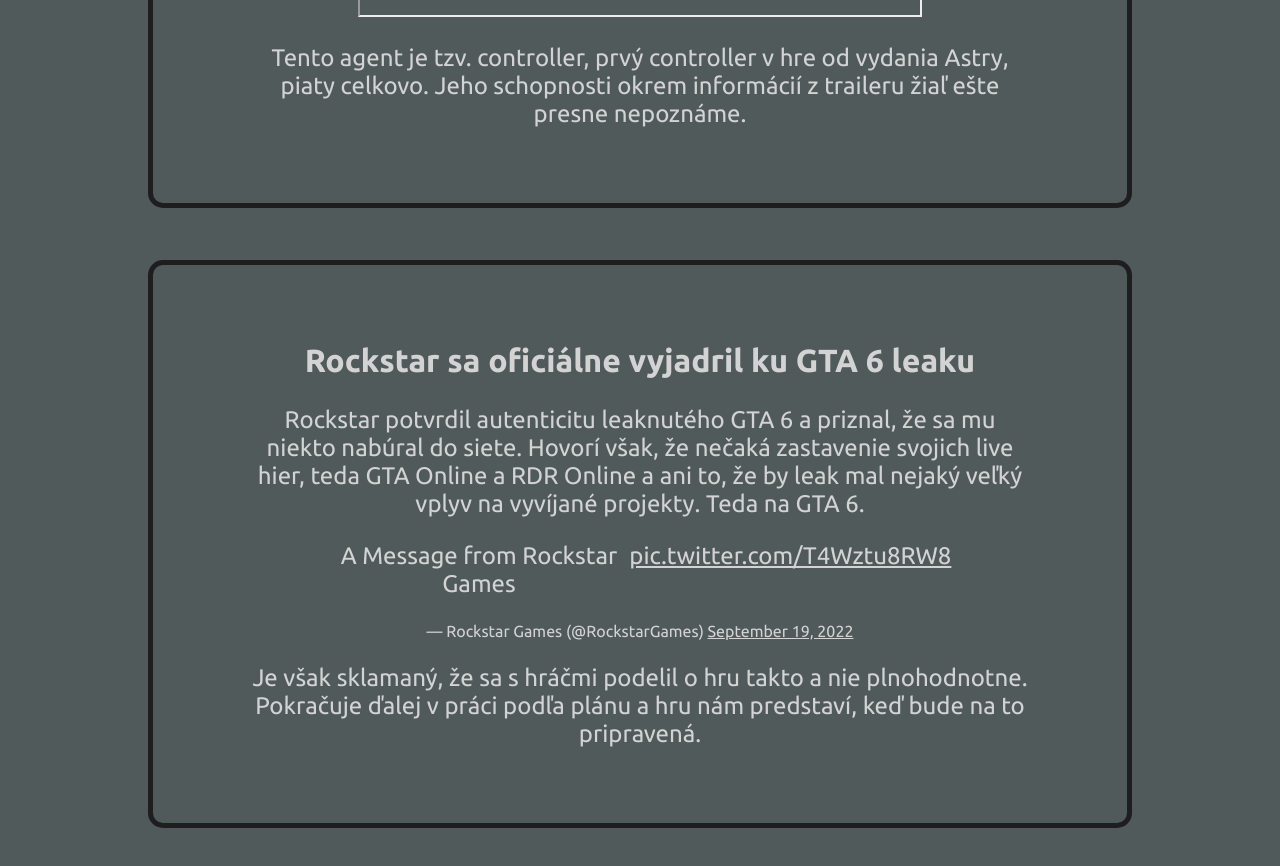
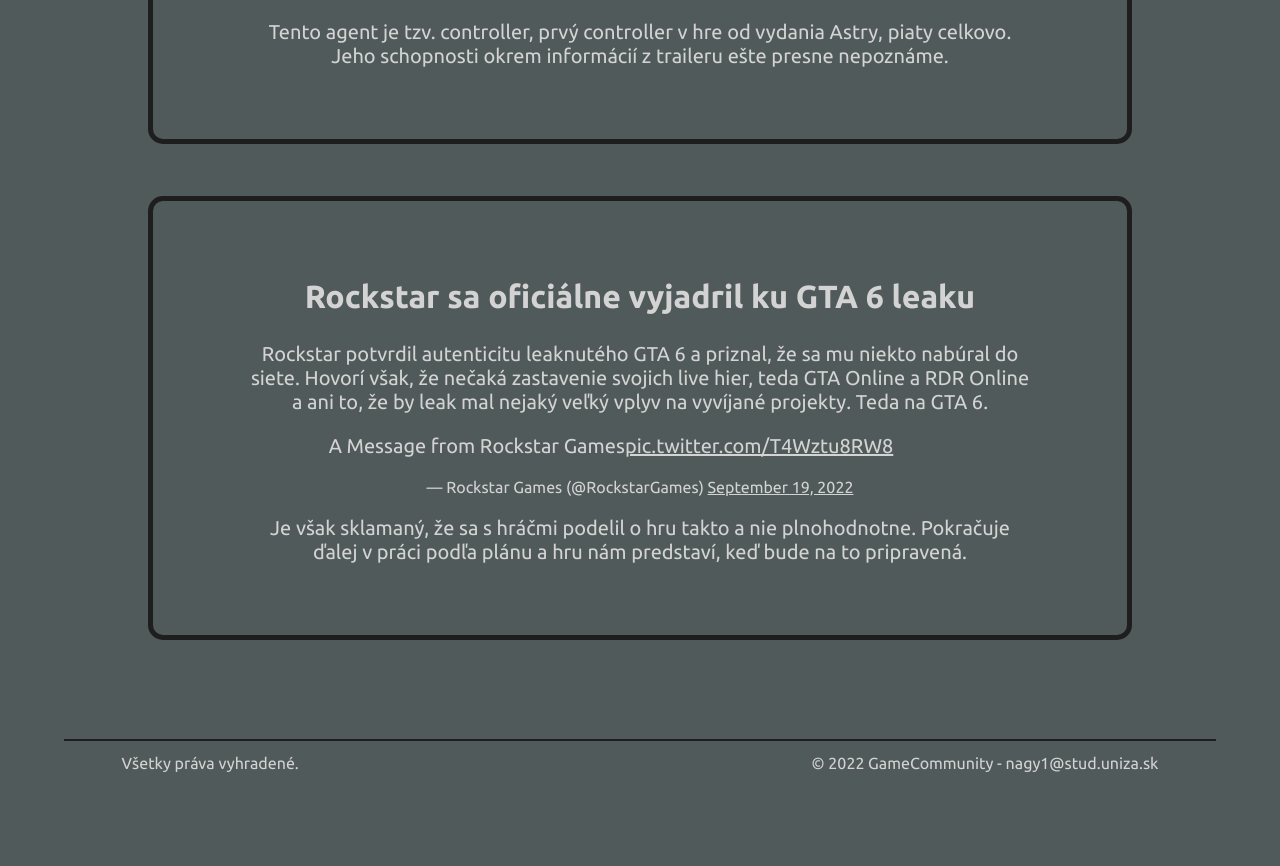
Before and after one commit to AduxN/VAII-Checkpoint1, a plain HTML site: page news.html in a window 1280 px wide. Shown: the part 1538-2404 px from the top of the page. After the commit the page ends 2318 px from the top, so only its background shows below. Drawn offline with Linux system fonts and the light colour scheme; grey boxes are pictures that could not be loaded.

Commit message:
jemne dizajnove upravy

```diff
--- a/css/news_reviews.css
+++ b/css/news_reviews.css
@@ -17,18 +17,20 @@ article {
     padding-bottom: 5%;
 }
 h2 {
+    text-align: center;
     font-size: 32px;
 }
 p {
     text-align: center;
-    font-size: 24px;
+    font-size: 20px;
 }
 p.review_text {
     text-align: justify;
+    font-size: 16px;
 }
 .review_img {
     border-radius: 2%;
     max-width: 80%;
-    margin-top: 64px;
+    margin-top: 16px;
     height: auto;
 }
--- a/css/offers.css
+++ b/css/offers.css
@@ -3,7 +3,7 @@
     flex-direction: column;
     justify-content: flex-start;
     list-style-type: none;
-    margin: 32px 24px;
+    margin: 48px 24px 160px;
 }
 .offer {
     font-size: 24px;
--- a/css/style.css
+++ b/css/style.css
@@ -67,6 +67,7 @@ h1 {
     padding-top: 24px;
     padding-bottom: 24px;
     font-size: 48px;
+    color: #1e1e1e;
 }
 p {
     display: flex;
@@ -86,3 +87,23 @@ iframe , .twitter-tweet {
     align-items: center;
     margin: auto;
 }
+footer {
+    margin-top: 48px;
+    margin-left: 5%;
+    margin-right: 5%;
+}
+hr {
+    height: 2px;
+    background-color: #1e1e1e;
+    border: none;
+}
+.footer_text {
+    display: flex;
+    justify-content: space-between;
+
+}
+.footer_text p {
+    padding: 0 5%;
+    margin: 5px 0 0;
+    font-size: 16px;
+}
--- a/news.html
+++ b/news.html
@@ -31,7 +31,7 @@
 
             <p>
                 Hra vyjde 2. decembra na PC a nové konzoly.
-                Bude fungovať na Frostbite engine v 4K/60fps.
+                Bude fungovať na Frostbite engine v 4K / 60fps.
                 Dostane nový fyzikálny systém, offline singleplayer kampaň a free obsah po vydaní.
             </p>
         </article>
@@ -39,8 +39,7 @@
         <article>
             <h2>Valorant dostáva nového agenta - Harbora</h2>
             <p>
-                Vlastným menom Varun Batra, Harbor prichádza z Indie,
-                a do hry dorazí v 18. októbra 2022.
+                Vlastným menom Varun Batra, Harbor prichádza z Indie, a do hry dorazí 18. októbra. Od predstavenia poslednej agentky Fade prešlo už takmer 5 mesiacov, čo je pre Valorant nezvyčajne dlho.
             </p>
 
             <iframe width="560" height="315" src="https://www.youtube.com/embed/qRao6FARFRo" title="Harbor Agent Trailer" allow="accelerometer; autoplay; clipboard-write; encrypted-media; gyroscope; picture-in-picture" allowfullscreen></iframe>
@@ -48,7 +47,7 @@
             <p>
                 Tento agent je tzv. controller,
                 prvý controller v hre od vydania Astry, piaty celkovo.
-                Jeho schopnosti okrem informácií z traileru žiaľ ešte presne nepoznáme.
+                Jeho schopnosti okrem informácií z traileru ešte presne nepoznáme.
             </p>
         </article>
 
@@ -66,9 +65,21 @@
 
             <p>
                 Je však sklamaný, že sa s hráčmi podelil o hru takto a nie plnohodnotne.
-                Pokračuje ďalej v práci  podľa plánu a hru nám predstaví, keď bude na to pripravená.
+                Pokračuje ďalej v práci podľa plánu a hru nám predstaví, keď bude na to pripravená.
             </p>
         </article>
     </div>
+
+    <footer>
+        <hr>
+        <div class="footer_text">
+            <p class="left">
+                Všetky práva vyhradené.
+            </p>
+            <p class="right">
+                © 2022 GameCommunity - nagy1@stud.uniza.sk
+            </p>
+        </div>
+    </footer>
 </body>
 </html>
```
Also changed, not shown: index.html (+11 -1 lines), offers.html (+11 -0 lines), reviews.html (+11 -0 lines).
